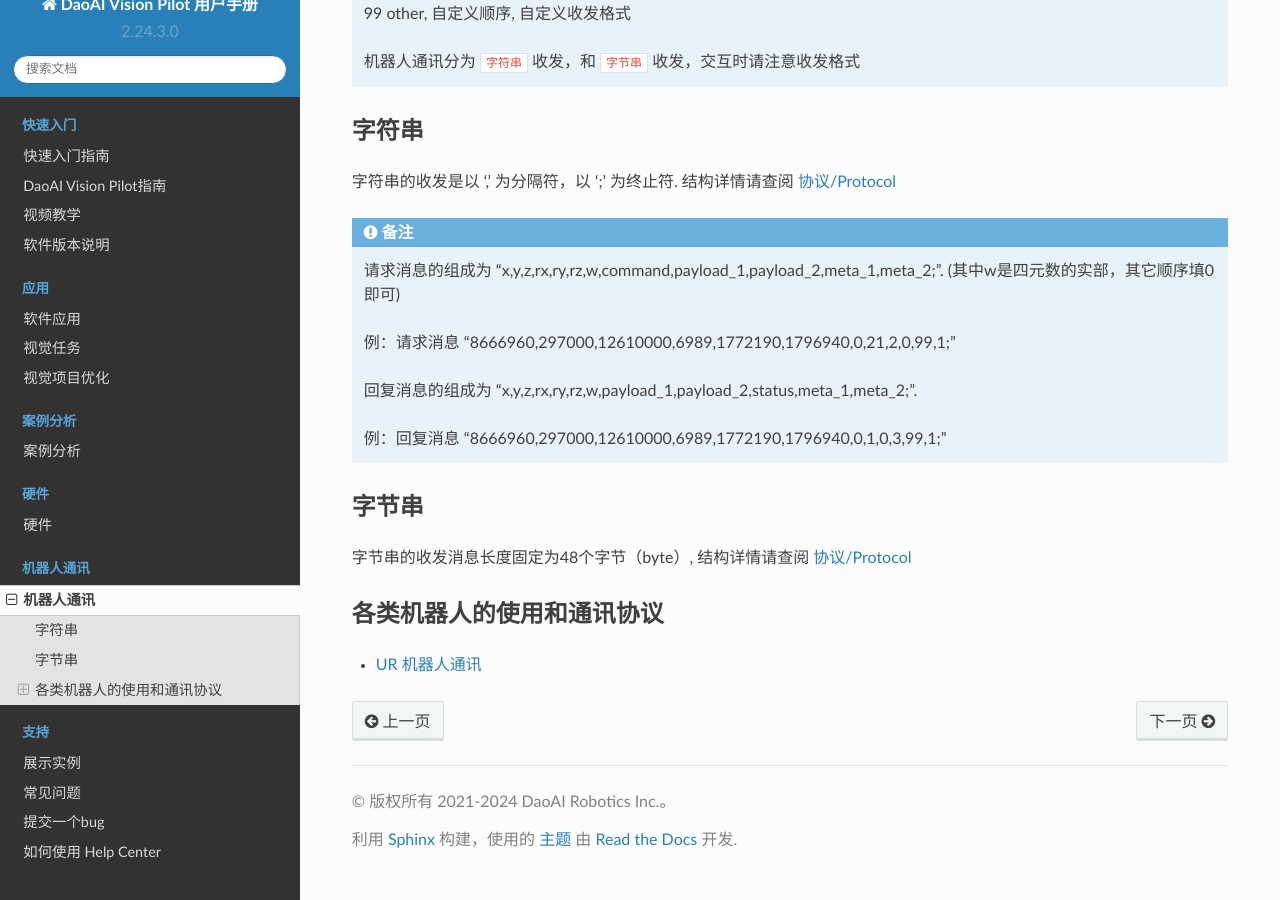
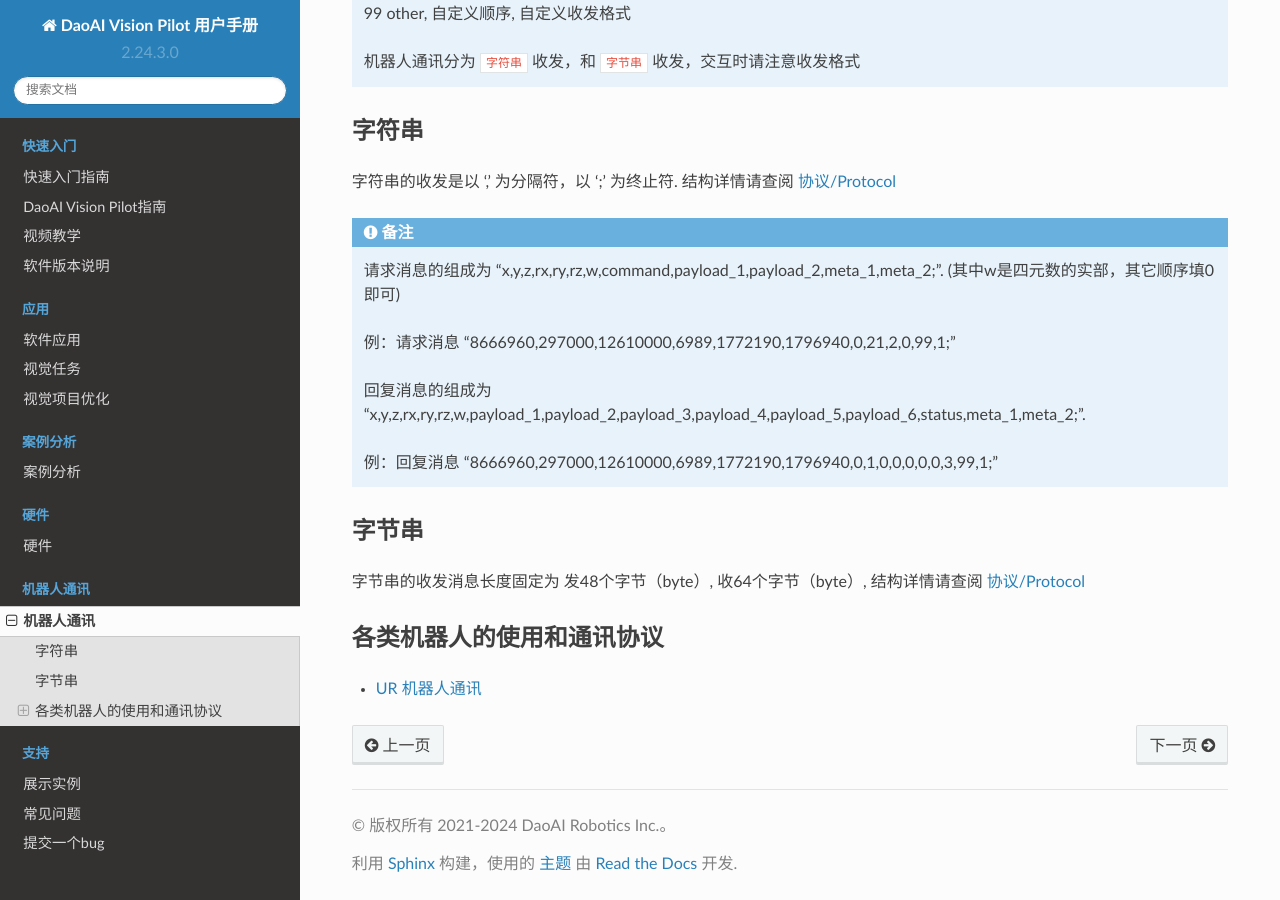
Before and after one commit to DaoAI-Robotics-Inc/daoai_vision_system_user_manual, a Sphinx documentation site: the page built from docs/source/robot-communication/index.rst, in a window 1280 px wide and 900 px high, scrolled down 759 px. Built offline with Sphinx 7.4.7 and the Read the Docs theme 2.0.0, drawn with Linux system fonts in a browser that asks for light colours; pages that are not in the unit, such as notebooks, are missing from menus.

Commit message:
robot communication fix and hide help center

```diff
--- a/docs/source/index.rst
+++ b/docs/source/index.rst
@@ -75,4 +75,4 @@ DaoAI Vision Pilot不仅仅是一个视觉处理工具，更是一套全面的
    support/example/index
    support/FAQ/index
    support/report-a-bug/index
-   support/help-center/index
+   .. support/help-center/index
--- a/docs/source/robot-communication/index.rst
+++ b/docs/source/robot-communication/index.rst
@@ -44,15 +44,15 @@
 
     例：请求消息 “8666960,297000,12610000,6989,1772190,1796940,0,21,2,0,99,1;” |br|
 
-    回复消息的组成为 “x,y,z,rx,ry,rz,w,payload_1,payload_2,status,meta_1,meta_2;”. |br|
+    回复消息的组成为 “x,y,z,rx,ry,rz,w,payload_1,payload_2,payload_3,payload_4,payload_5,payload_6,status,meta_1,meta_2;”. |br|
 
-    例：回复消息 “8666960,297000,12610000,6989,1772190,1796940,0,1,0,3,99,1;” |br|
+    例：回复消息 “8666960,297000,12610000,6989,1772190,1796940,0,1,0,0,0,0,0,3,99,1;” |br|
 
 
 字节串
 --------
 
-字节串的收发消息长度固定为48个字节（byte）, 结构详情请查阅 :ref:`协议/Protocol`
+字节串的收发消息长度固定为 发48个字节（byte）, 收64个字节（byte）, 结构详情请查阅 :ref:`协议/Protocol`
 
 
 各类机器人的使用和通讯协议
```
